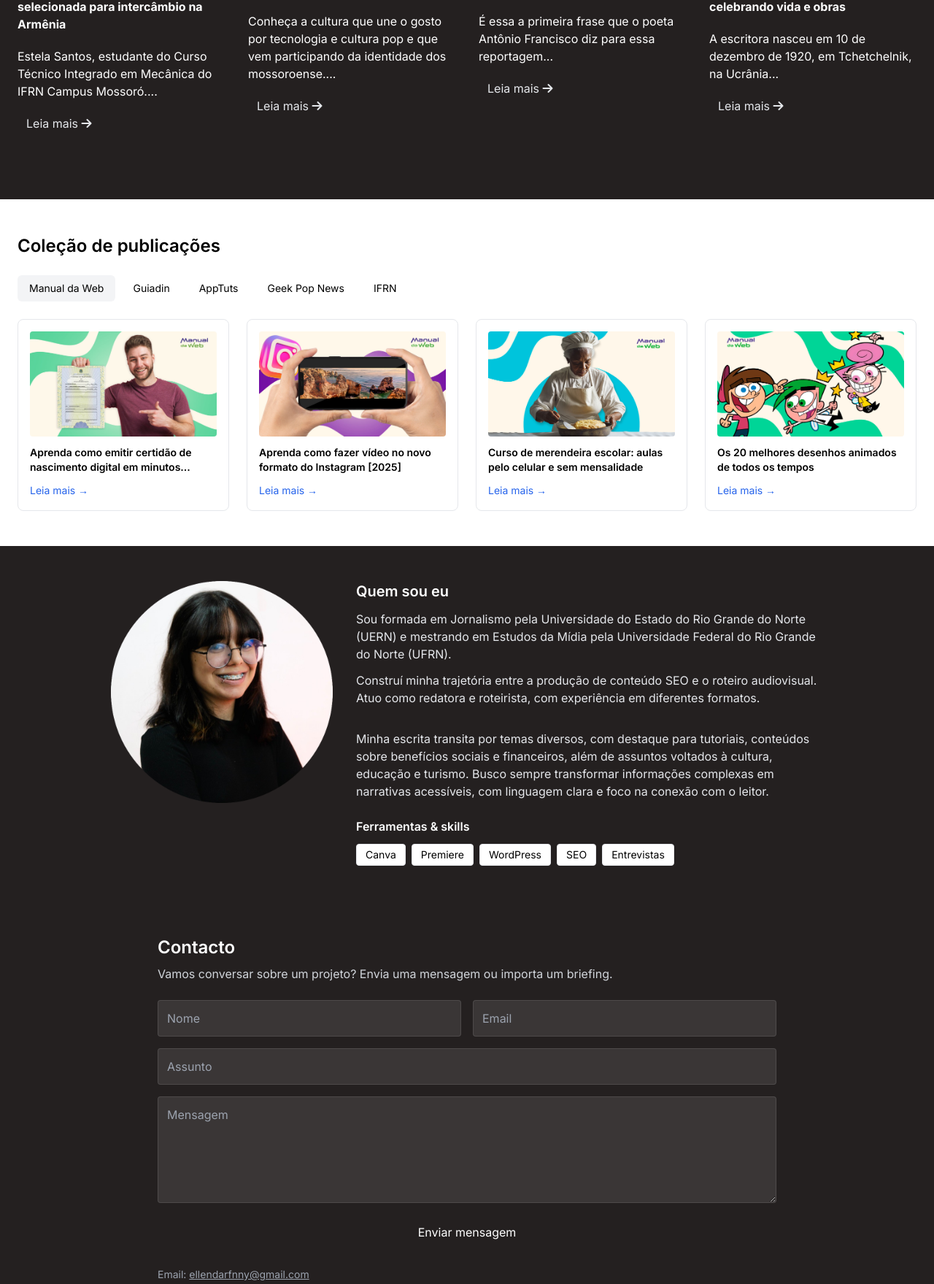
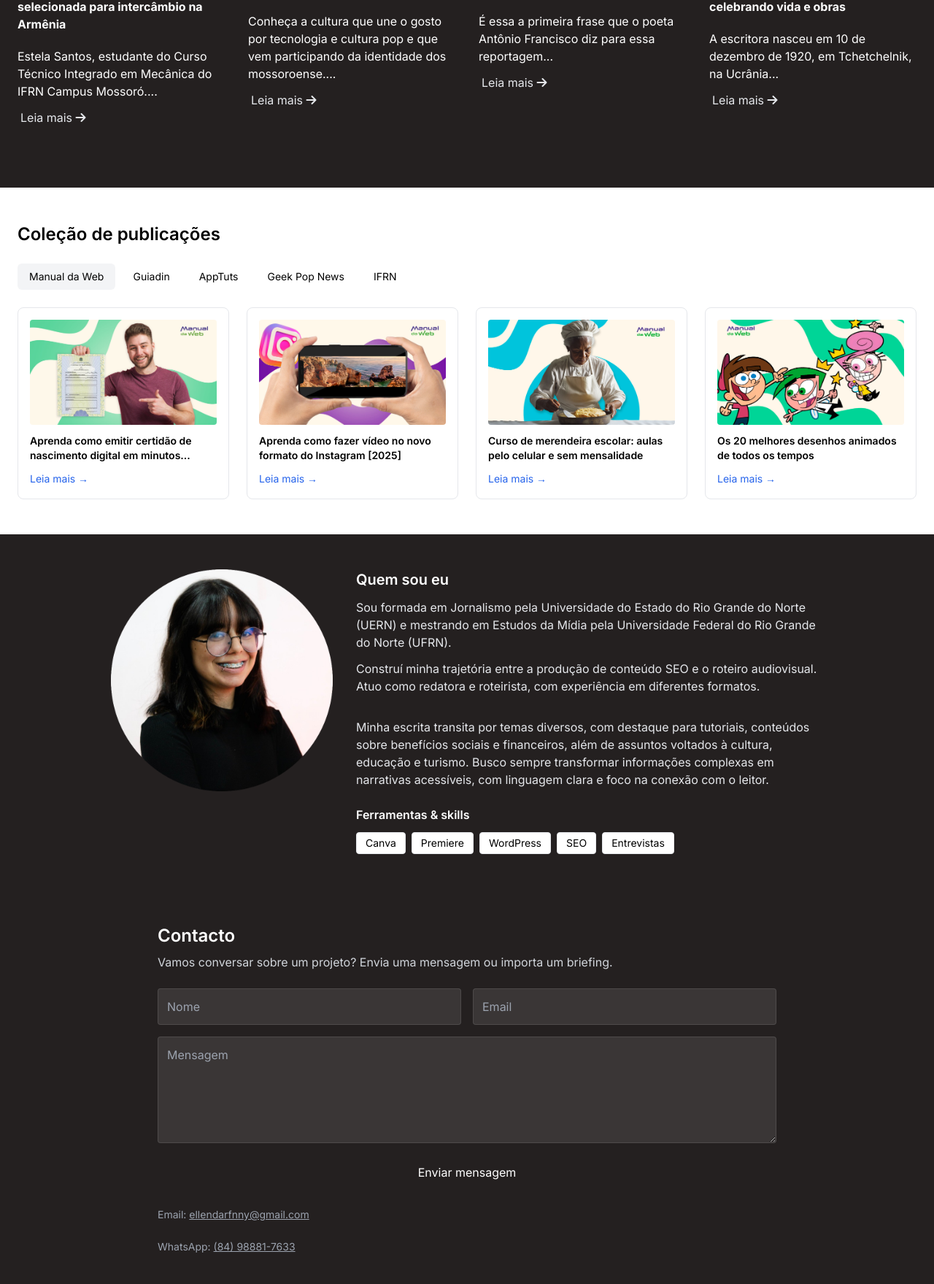
Before and after one commit to Darlon-c/portfolio, a website: page dist/index.html in a window 1280 px wide. Shown: the part 1061-2820 px from the top of the page at 73% size. Drawn offline with Linux system fonts and the light colour scheme.

Commit message:
update 2.0

```diff
--- a/dist/index.html
+++ b/dist/index.html
@@ -64,7 +64,6 @@
     <div id="mobileMenu" class="hidden border-t border-gray-100 md:hidden">
       <div class="flex flex-col gap-3 px-6 py-4">
         <a href="#sobre" class="py-2">Sobre</a>
-        <a href="#portfolio" class="py-2">Portfólio</a>
         <a href="#publicacoes" class="py-2">Publicações</a>
         <a href="#contacto" class="py-2">Contacto</a>
       </div>
@@ -146,8 +145,9 @@
           <p class="py-2 text-white">
             Estela Santos, estudante do Curso Técnico Integrado em Mecânica do IFRN Campus Mossoró....
           </p>
-          <button class="px-3 py-3 text-gray-200 rounded-lg hover:text-black hover:bg-blue-300 hover:font-semibold"><a
-              href="https://portal.ifrn.edu.br/campus/mossoro/noticias/aluna-do-campus-mossoro-e-selecionada-para-intercambio-na-armenia/" target="_blank">Leia
+          <button class="px-1 py-1 text-gray-200 rounded-lg hover:text-black hover:bg-gray-100 hover:text-sm"><a
+              href="https://portal.ifrn.edu.br/campus/mossoro/noticias/aluna-do-campus-mossoro-e-selecionada-para-intercambio-na-armenia/"
+              target="_blank">Leia
               mais <i class="fa-solid fa-arrow-right"></i></a></button>
         </div>
 
@@ -159,7 +159,7 @@
             Conheça a cultura que une o gosto por tecnologia e cultura pop e que vem participando da identidade dos
             mossoroense....
           </p>
-          <button class="px-3 py-3 text-gray-200 rounded-lg hover:text-black hover:bg-blue-300 hover:font-semibold"><a
+          <button class="px-1 py-1 text-gray-200 rounded-lg hover:text-black hover:bg-gray-100 hover:text-sm"><a
               href="https://orgulhogeekmss.wixsite.com/universogeek" target="_blank">Leia mais <i
                 class="fa-solid fa-arrow-right"></i></a></button>
         </div>
@@ -171,7 +171,7 @@
           <p class="py-2 text-white">
             É essa a primeira frase que o poeta Antônio Francisco diz para essa reportagem...
           </p>
-          <button class="px-3 py-3 text-gray-200 rounded-lg hover:text-black hover:bg-blue-300 hover:font-semibold"><a
+          <button class="px-1 py-1 text-gray-200 rounded-lg hover:text-black hover:bg-gray-100 hover:text-sm"><a
               href="https://jornalismowebdigital.wixsite.com/vozesdosemiarido" target="_blank">Leia mais <i
                 class="fa-solid fa-arrow-right"></i></a></button>
         </div>
@@ -183,9 +183,9 @@
           <p class="py-2 text-white">
             A escritora nasceu em 10 de dezembro de 1920, em Tchetchelnik, na Ucrânia...
           </p>
-          <button class="px-3 py-3 text-gray-200 rounded-lg hover:text-black hover:bg-blue-300 hover:font-semibold">
-            <a href="https://geekpopnews.com.br/aniversario-de-clarice-lispector-celebrando-vida-e-obras/" target="_blank" >Leia mais <i
-                class="fa-solid fa-arrow-right"></i></a>
+          <button class="px-1 py-1 text-gray-200 rounded-lg hover:text-black hover:bg-gray-100 hover:text-sm">
+            <a href="https://geekpopnews.com.br/aniversario-de-clarice-lispector-celebrando-vida-e-obras/"
+              target="_blank">Leia mais <i class="fa-solid fa-arrow-right"></i></a>
           </button>
         </div>
 
@@ -377,14 +377,18 @@
       <div class="md:col-span-2">
         <h3 class="text-xl font-semibold text-white">Quem sou eu</h3>
         <p class="mt-3 text-gray-200">
-          Sou formada em Jornalismo pela Universidade do Estado do Rio Grande do Norte (UERN) e mestrando em Estudos da Mídia pela Universidade Federal do Rio Grande do Norte (UFRN).
+          Sou formada em Jornalismo pela Universidade do Estado do Rio Grande do Norte (UERN) e mestrando em Estudos da
+          Mídia pela Universidade Federal do Rio Grande do Norte (UFRN).
         </p>
         <p class="mt-3 text-gray-200">
-          Construí minha trajetória entre a produção de conteúdo SEO e o roteiro audiovisual. Atuo como redatora e roteirista, com experiência em diferentes formatos. </p>
+          Construí minha trajetória entre a produção de conteúdo SEO e o roteiro audiovisual. Atuo como redatora e
+          roteirista, com experiência em diferentes formatos. </p>
         <p class="mt-8 text-gray-200">
-          Minha escrita transita por temas diversos, com destaque para tutoriais, conteúdos sobre benefícios sociais e financeiros, além de assuntos voltados à cultura, educação e turismo.
-          Busco sempre transformar informações complexas em narrativas acessíveis, com linguagem clara e foco na conexão com o leitor.
-         </p>
+          Minha escrita transita por temas diversos, com destaque para tutoriais, conteúdos sobre benefícios sociais e
+          financeiros, além de assuntos voltados à cultura, educação e turismo.
+          Busco sempre transformar informações complexas em narrativas acessíveis, com linguagem clara e foco na conexão
+          com o leitor.
+        </p>
         <h4 class="mt-6 font-semibold text-white">Ferramentas & skills</h4>
         <div class="flex flex-wrap gap-2 mt-3"> <span class="px-3 py-1 text-sm bg-white border rounded">Canva</span>
           <span class="px-3 py-1 text-sm bg-white border rounded">Premiere</span> <span
@@ -401,17 +405,32 @@
     <div class="max-w-4xl px-6 mx-auto">
       <h2 class="text-2xl font-semibold">Contacto</h2>
       <p class="mt-2 text-gray-300">Vamos conversar sobre um projeto? Envia uma mensagem ou importa um briefing.</p>
-      <form action="#" class="grid grid-cols-1 gap-4 mt-6 md:grid-cols-2">
-        <input type="text" placeholder="Nome" class="p-3 border rounded bg-white/10 border-white/10" />
-        <input type="email" placeholder="Email" class="p-3 border rounded bg-white/10 border-white/10" />
-        <input type="text" placeholder="Assunto" class="p-3 border rounded bg-white/10 border-white/10 md:col-span-2" />
-        <textarea placeholder="Mensagem" class="p-3 border rounded bg-white/10 border-white/10 md:col-span-2"
-          rows="5"></textarea>
-        <button class="px-5 py-3 text-white rounded md:col-span-2 bg-accent hover:bg-gray-400">Enviar mensagem</button>
+      <form name="contact" method="POST" data-netlify="true" class="grid grid-cols-1 gap-4 mt-6 md:grid-cols-2">
+
+        <input type="hidden" name="form-name" value="contact">
+
+        <input type="text" name="name" placeholder="Nome" class="p-3 border rounded bg-white/10 border-white/10"
+          required />
+
+        <input type="email" name="email" placeholder="Email" class="p-3 border rounded bg-white/10 border-white/10"
+          required />
+
+        <textarea name="message" placeholder="Mensagem"
+          class="p-3 border rounded bg-white/10 border-white/10 md:col-span-2" rows="5" required></textarea>
+
+        <button type="submit" class="px-5 py-3 text-white rounded md:col-span-2 bg-accent hover:bg-gray-400">
+          Enviar mensagem
+        </button>
       </form>
+
       <div class="mt-6 text-sm text-gray-400">
         Email:
-        <a href="mailto:ellen@email.com" class="underline">ellendarfnny@gmail.com
+        <a href="#" class="underline">ellendarfnny@gmail.com
+        </a>
+      </div>
+      <div class="mt-6 text-sm text-gray-400">
+        WhatsApp:
+        <a href="https://wa.link/zoxgng" target="_blank" class="underline">(84) 98881-7633
         </a>
       </div>
     </div>
@@ -425,7 +444,8 @@
   <div class="flex flex-col items-center justify-between gap-4 px-6 py-8 mx-auto max-w-7xl md:flex-row">
     <div class="text-sm text-gray-600">© 2025 Ellen Darfnny — Jornalista e Redatora</div>
     <div class="flex items-center gap-4 text-sm">
-      <a href="https://www.linkedin.com/in/ellen-lima-1058241ba/" target="_blank" class="text-gray-600 hover:underline">LinkedIn</a>
+      <a href="https://www.linkedin.com/in/ellen-lima-1058241ba/" target="_blank"
+        class="text-gray-600 hover:underline">LinkedIn</a>
     </div>
   </div>
 </footer>
```
Also changed, not shown: dist/output.css.
